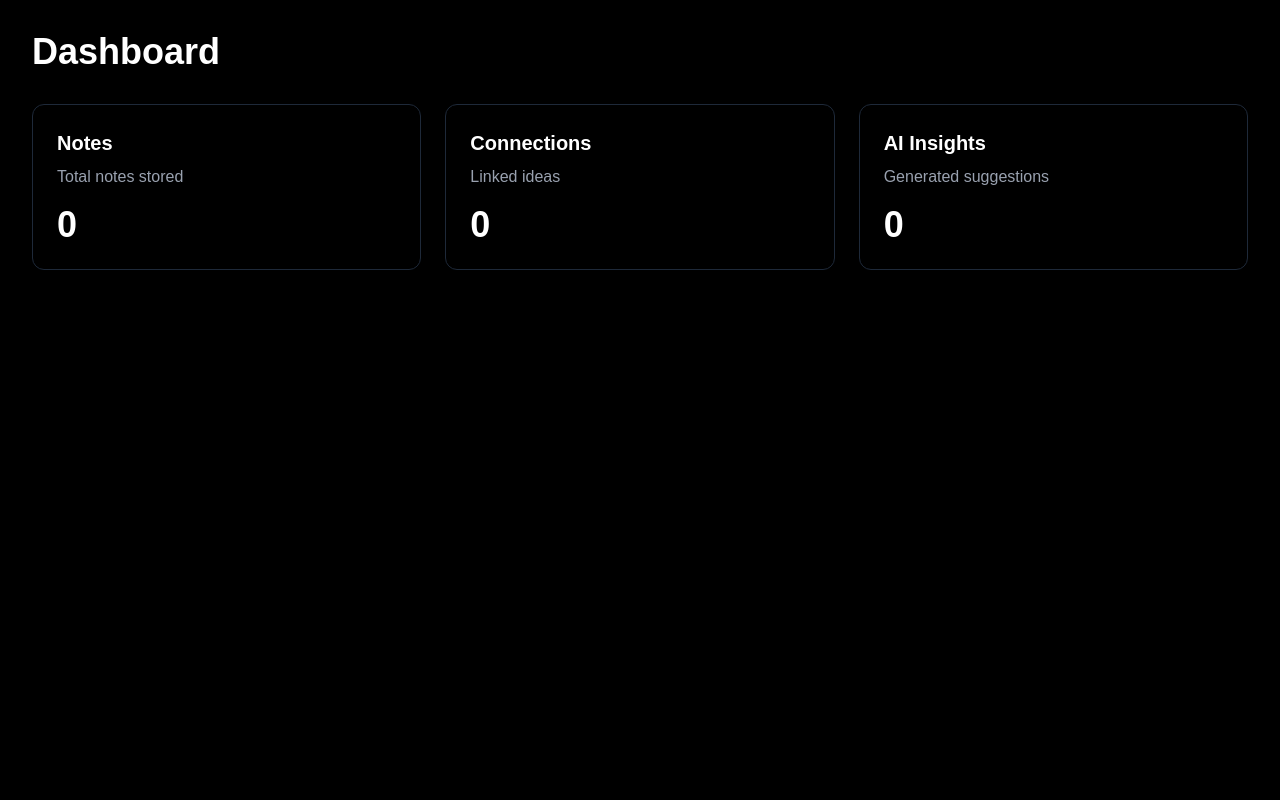
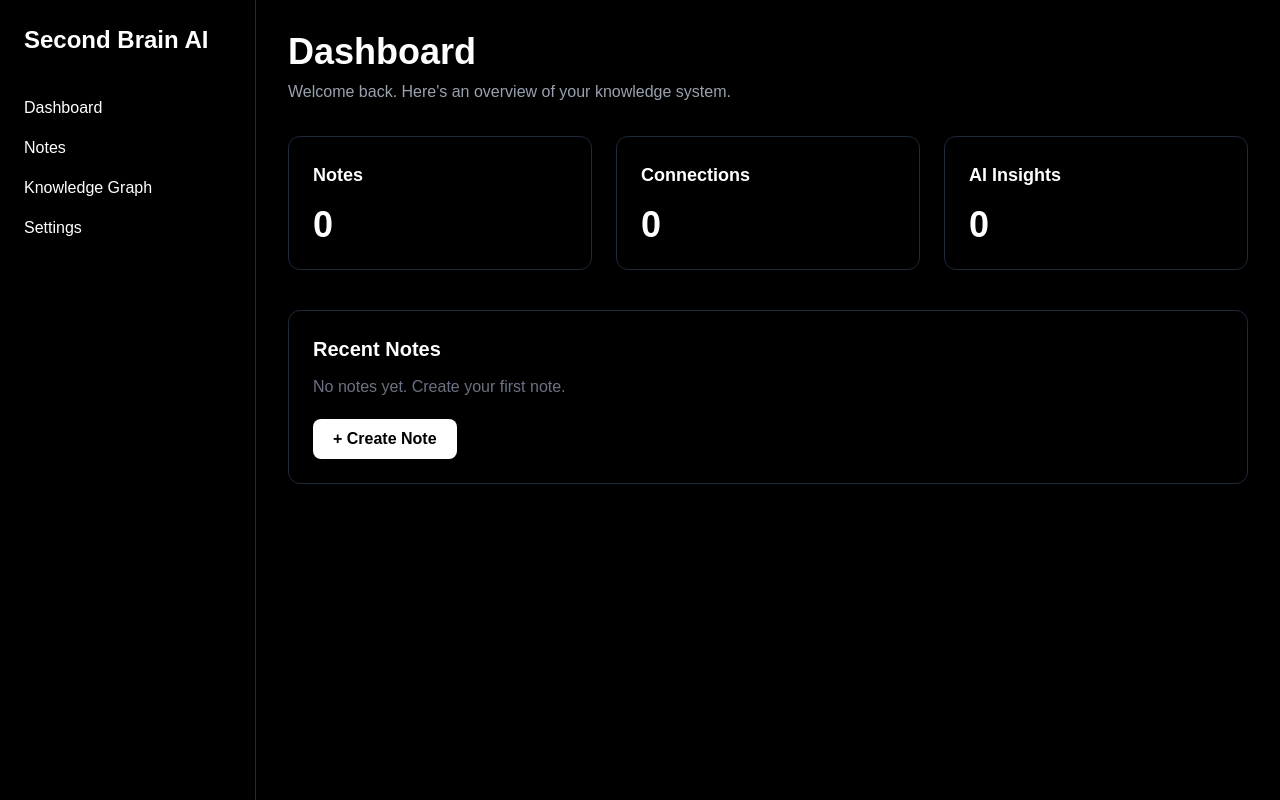
Before and after one commit to nadiraa03/second-brain-ai, a Next.js app: page /dashboard in a window 1280 px wide. Built offline with nearby package versions, Linux system fonts and the light colour scheme.

Commit message:
Create dashboard layout with sidebar

```diff
--- a/src/app/dashboard/page.tsx
+++ b/src/app/dashboard/page.tsx
@@ -1,21 +1,50 @@
 export default function Dashboard() {
   return (
-    <main className="min-h-screen bg-black text-white p-8">
+    <main className="min-h-screen bg-black text-white">
+      <div className="flex">
 
-      <h1 className="text-4xl font-bold mb-8">
-        Dashboard
+        {/* Sidebar */}
+        <aside className="w-64 min-h-screen border-r border-gray-800 p-6">
+          <h1 className="text-2xl font-bold">
+            Second Brain AI
           </h1>
 
-      <div className="grid md:grid-cols-3 gap-6">
+          <nav className="mt-10 space-y-4">
+            <button className="block text-left w-full hover:text-blue-400">
+              Dashboard
+            </button>
 
-        <div className="border border-gray-800 rounded-xl p-6">
-          <h2 className="text-xl font-semibold">
+            <button className="block text-left w-full hover:text-blue-400">
               Notes
+            </button>
+
+            <button className="block text-left w-full hover:text-blue-400">
+              Knowledge Graph
+            </button>
+
+            <button className="block text-left w-full hover:text-blue-400">
+              Settings
+            </button>
+          </nav>
+        </aside>
+
+        {/* Main Content */}
+        <section className="flex-1 p-8">
+
+          <h2 className="text-4xl font-bold">
+            Dashboard
           </h2>
 
           <p className="text-gray-400 mt-2">
-            Total notes stored
+            Welcome back. Here's an overview of your knowledge system.
           </p>
+
+          <div className="grid md:grid-cols-3 gap-6 mt-8">
+
+            <div className="border border-gray-800 rounded-xl p-6">
+              <h3 className="text-lg font-semibold">
+                Notes
+              </h3>
 
               <p className="text-4xl font-bold mt-4">
                 0
@@ -23,13 +52,9 @@ export default function Dashboard() {
             </div>
 
             <div className="border border-gray-800 rounded-xl p-6">
-          <h2 className="text-xl font-semibold">
+              <h3 className="text-lg font-semibold">
                 Connections
-          </h2>
-
-          <p className="text-gray-400 mt-2">
-            Linked ideas
-          </p>
+              </h3>
 
               <p className="text-4xl font-bold mt-4">
                 0
@@ -37,13 +62,9 @@ export default function Dashboard() {
             </div>
 
             <div className="border border-gray-800 rounded-xl p-6">
-          <h2 className="text-xl font-semibold">
+              <h3 className="text-lg font-semibold">
                 AI Insights
-          </h2>
-
-          <p className="text-gray-400 mt-2">
-            Generated suggestions
-          </p>
+              </h3>
 
               <p className="text-4xl font-bold mt-4">
                 0
@@ -52,6 +73,23 @@ export default function Dashboard() {
 
           </div>
 
+          <div className="mt-10 border border-gray-800 rounded-xl p-6">
+            <h3 className="text-xl font-semibold">
+              Recent Notes
+            </h3>
+
+            <p className="text-gray-500 mt-3">
+              No notes yet. Create your first note.
+            </p>
+
+            <button className="mt-5 bg-white text-black px-5 py-2 rounded-lg font-semibold">
+              + Create Note
+            </button>
+          </div>
+
+        </section>
+
+      </div>
     </main>
   );
 }
```
Lines whose indentation alone changed are shown as unchanged.
